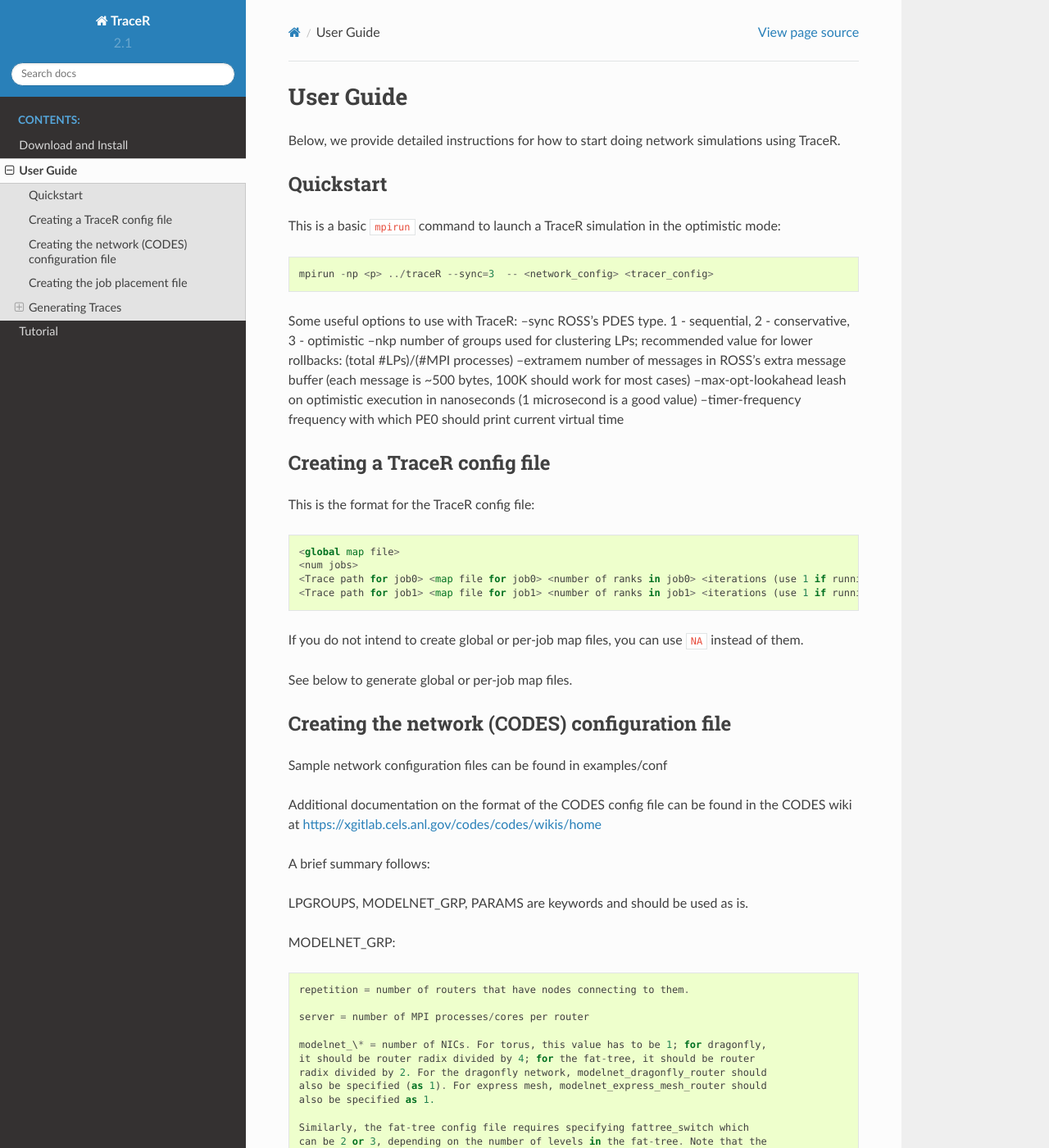
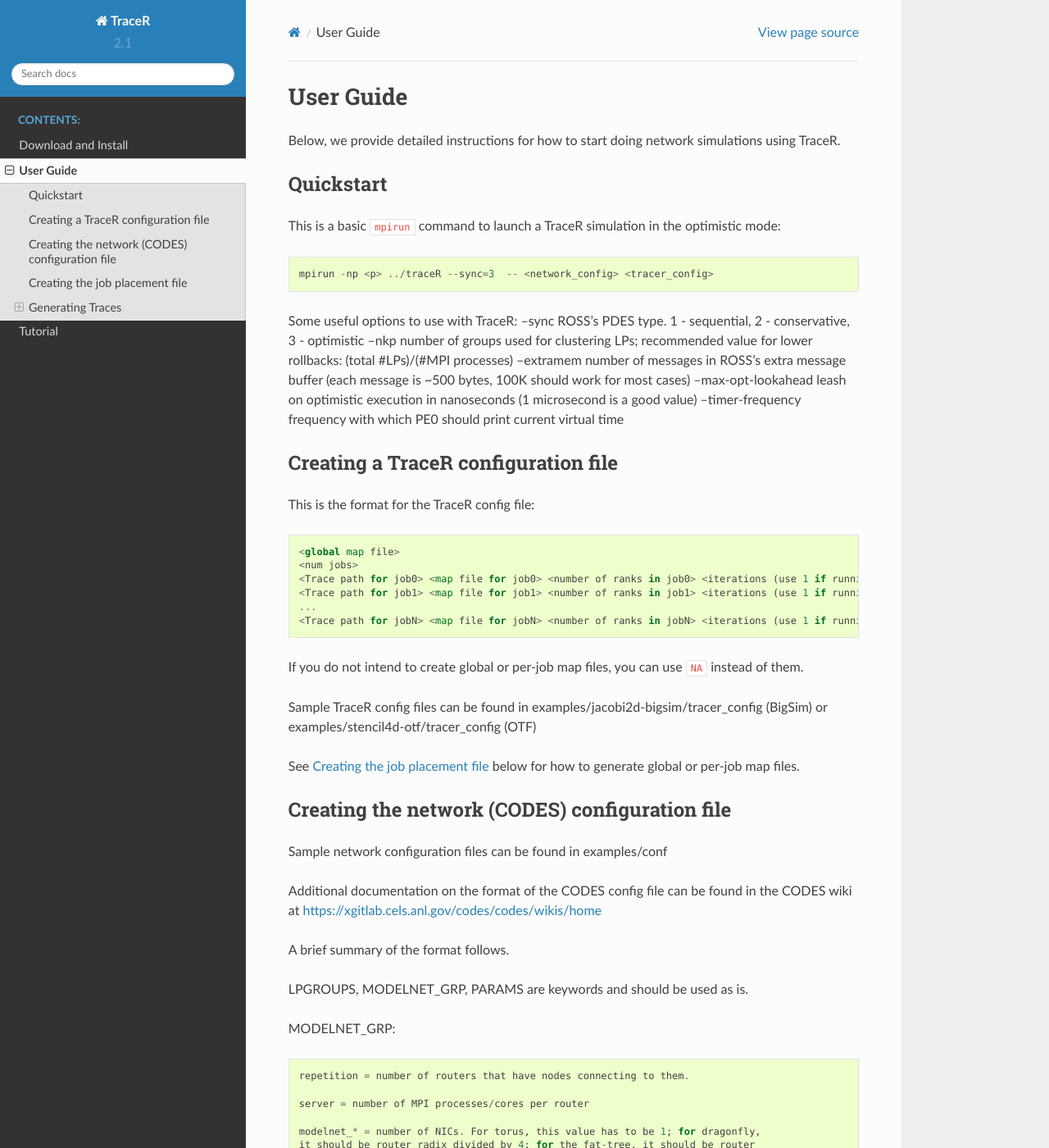
Before and after one commit to hpcgroup/TraceR, a Sphinx documentation site: the page built from docs/userguide.rst, in a window 1280 px wide and 1400 px high. Shown: the whole window at 82% size. Built offline with Sphinx 7.4.7 and the Read the Docs theme 2.0.0, drawn with Linux system fonts in a browser that asks for light colours; formulas are drawn with MathJax 3; pages that are not in the unit, such as notebooks, are missing from menus.

Commit message:
Update the section on creating a TraceR config file

```diff
--- a/docs/userguide.rst
+++ b/docs/userguide.rst
@@ -19,8 +19,8 @@
 --max-opt-lookahead    leash on optimistic execution in nanoseconds (1 microsecond is a good value)
 --timer-frequency      frequency with which PE0 should print current virtual time
 
-Creating a TraceR config file
------------------------------
+Creating a TraceR configuration file
+------------------------------------
 
 This is the format for the TraceR config file::
 
@@ -28,11 +28,16 @@
     <num jobs>
     <Trace path for job0> <map file for job0> <number of ranks in job0> <iterations (use 1 if running in normal mode)>
     <Trace path for job1> <map file for job1> <number of ranks in job1> <iterations (use 1 if running in normal mode)>
+    ...
+    <Trace path for jobN> <map file for jobN> <number of ranks in jobN> <iterations (use 1 if running in normal mode)>
+
 
 If you do not intend to create global or per-job map files, you can use ``NA``
 instead of them.
 
-See below to generate global or per-job map files.
+Sample TraceR config files can be found in examples/jacobi2d-bigsim/tracer_config (BigSim) or examples/stencil4d-otf/tracer_config (OTF)
+
+See `Creating the job placement file`_ below for how to generate global or per-job map files.
 
 Creating the network (CODES) configuration file
 -----------------------------------------------
@@ -41,7 +46,7 @@
 Additional documentation on the format of the CODES config file can be found in the
 CODES wiki at https://xgitlab.cels.anl.gov/codes/codes/wikis/home
 
-A brief summary follows:
+A brief summary of the format follows.
 
 LPGROUPS, MODELNET_GRP, PARAMS are keywords and should be used as is.
 
@@ -51,7 +56,7 @@
 
     server = number of MPI processes/cores per router
 
-    modelnet_\* = number of NICs. For torus, this value has to be 1; for dragonfly,
+    modelnet_* = number of NICs. For torus, this value has to be 1; for dragonfly,
     it should be router radix divided by 4; for the fat-tree, it should be router
     radix divided by 2. For the dragonfly network, modelnet_dragonfly_router should
     also be specified (as 1). For express mesh, modelnet_express_mesh_router should
```
Also changed, not shown: other parts of docs/userguide.rst (+6 -6 lines).
